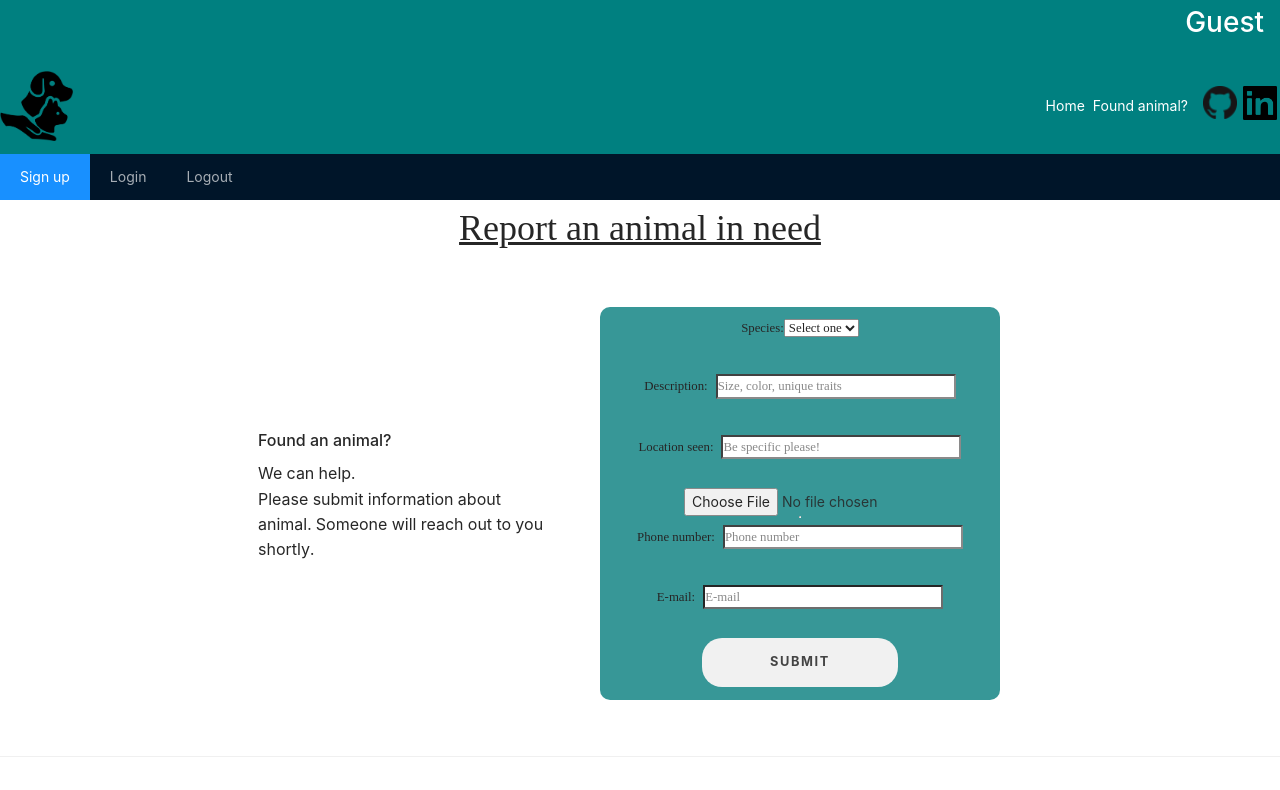
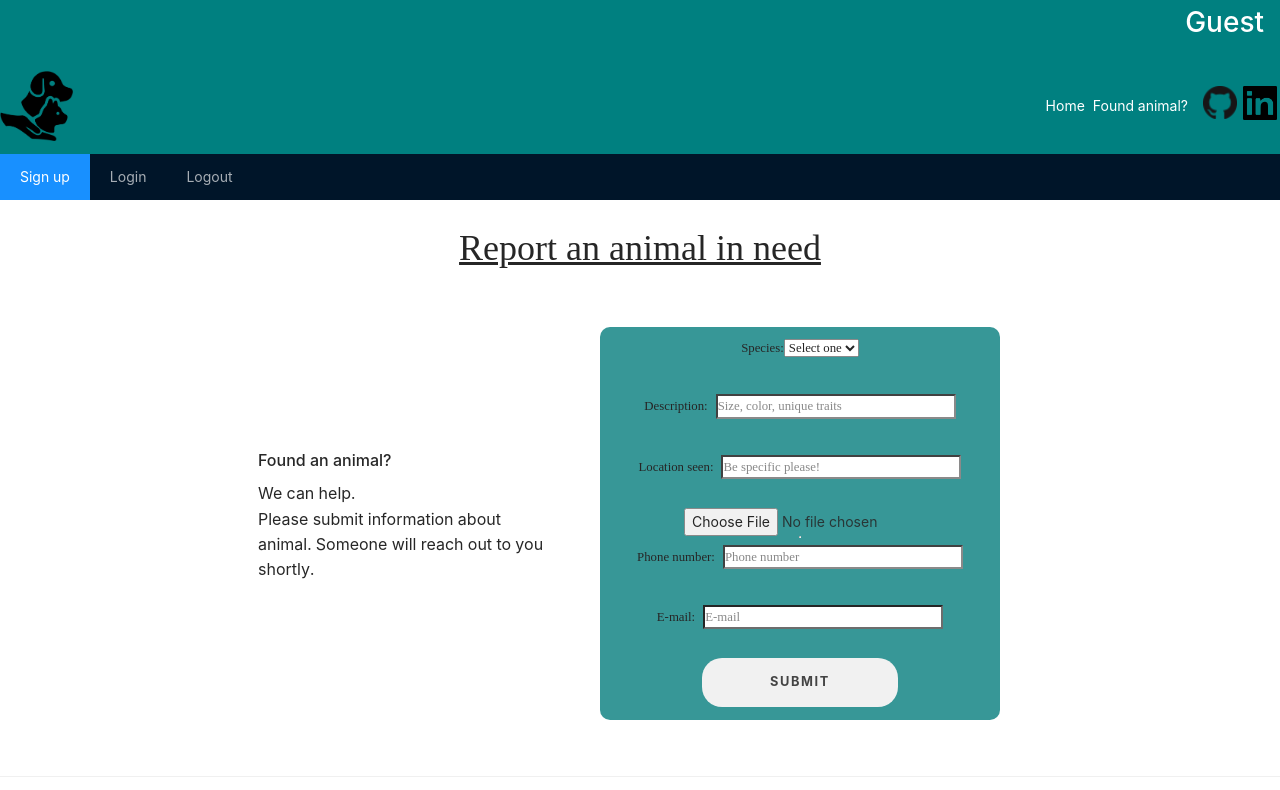
Before and after one commit to cassichan/animal-rescue-frontend, a React (Create React App) app: page /found-a-pet in a window 1280 px wide. Shown: the top 790 px of the page. Built offline with nearby package versions, Linux system fonts and the light colour scheme; no server answers; a web font is replaced by a local one.

Commit message:
style add pet heading text

```diff
--- a/src/Styles/AddPet.css
+++ b/src/Styles/AddPet.css
@@ -1,8 +1,10 @@
 .add-pet-header-container {
   display: flex;
   justify-content: center;
+  text-align: center;
   font-family: Dynapuff;
   font-size: 1.5rem;
+  margin-top: 20px;
 }
 
 .add-pet-page-container {
```
